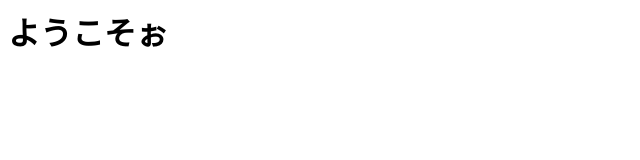
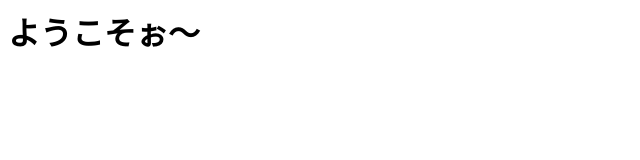
Before and after one commit to MASAYUKI-MORITA/gh-pages-sample02, a plain HTML site: page index.html in a window 1280 px wide. Shown: the full height of the page, 0-640 px from the left. Drawn offline with Linux system fonts and the light colour scheme.

Commit message:
edit index.html

```diff
--- a/index.html
+++ b/index.html
@@ -3,6 +3,6 @@
     <title>GitHub Pages Sample02</title>
 </head>
 <body>
-    <h1>ようこそぉ</h1>
+    <h1>ようこそぉ～</h1>
 </body>
 </html>
```
